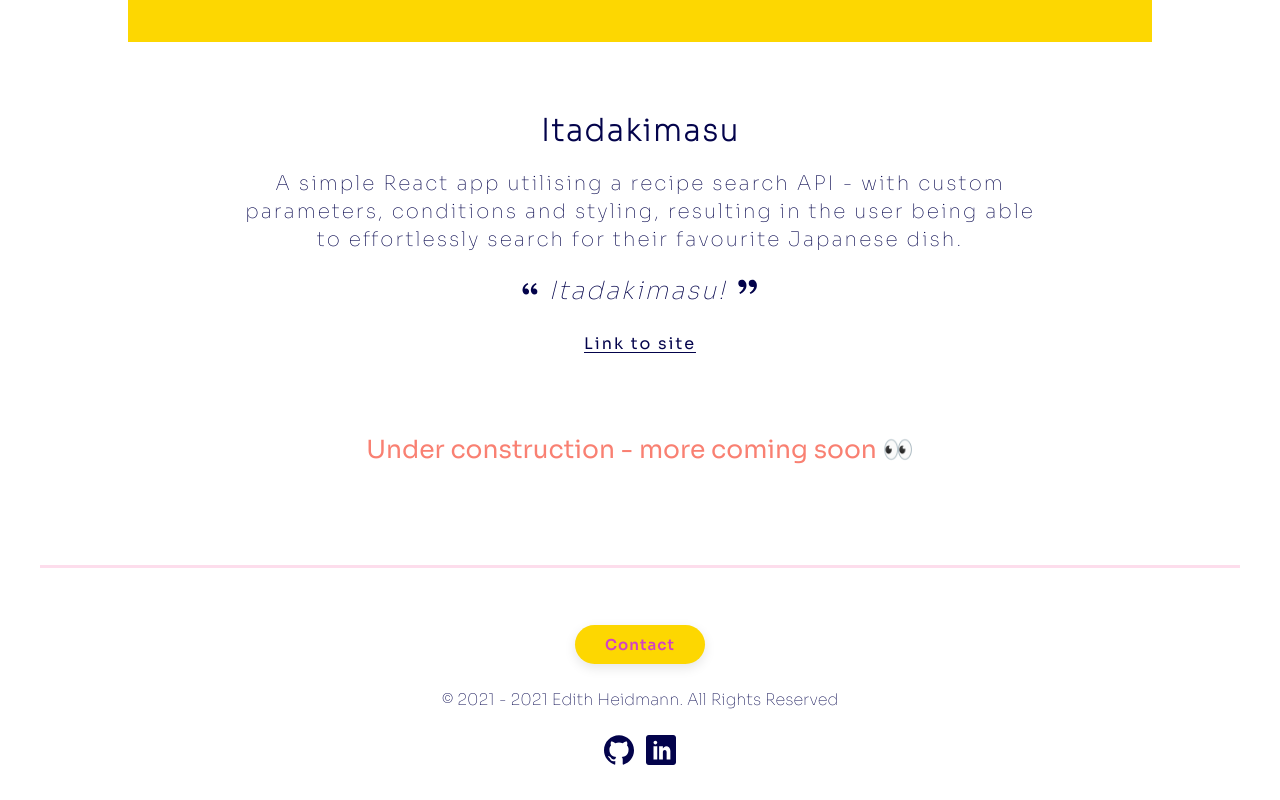
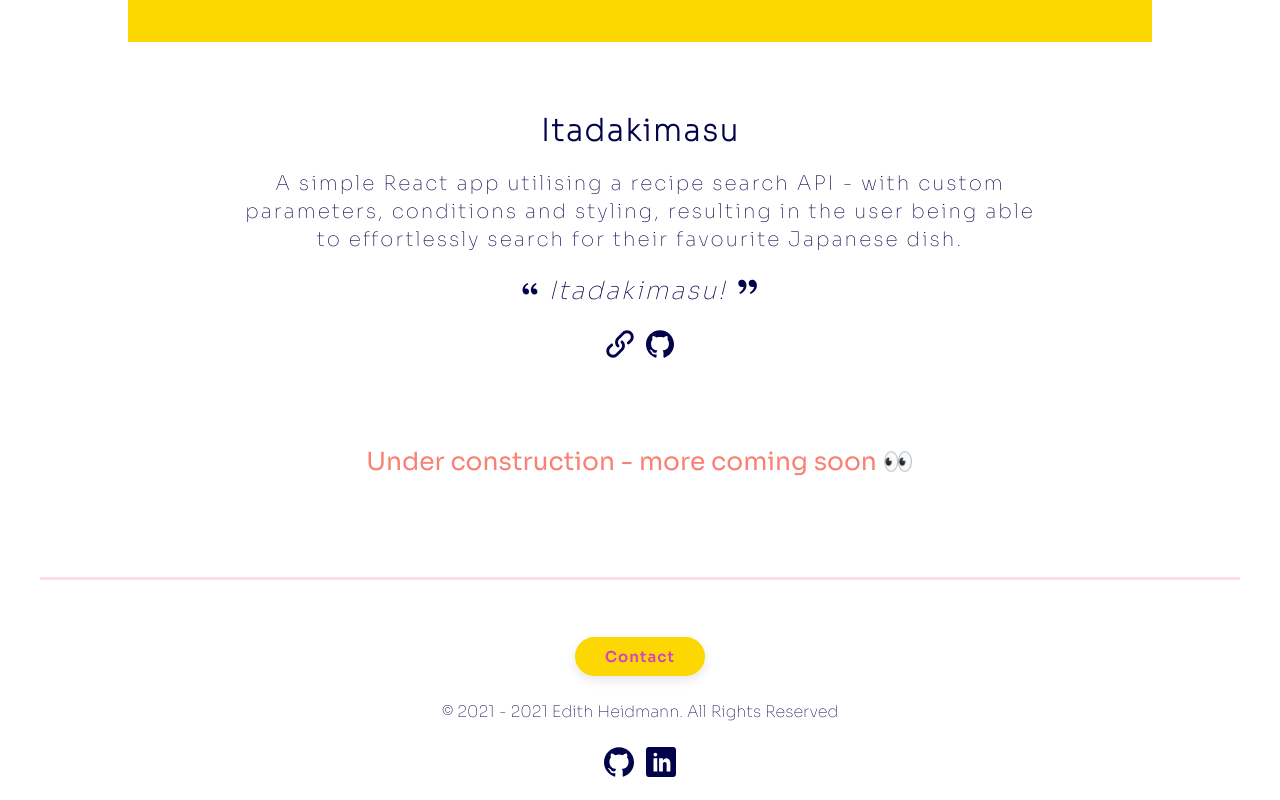
Before and after one commit to ediheid/portfolio-frontend, a React (Create React App) app: page /home/projects in a window 1280 px wide. Shown: the part 845-1645 px from the top of the page. Built offline with nearby package versions, Linux system fonts and the light colour scheme; no server answers.

Commit message:
Added github repo link and website link to project

```diff
--- a/src/Views/Projects/ItadakimasuSection.js
+++ b/src/Views/Projects/ItadakimasuSection.js
@@ -5,7 +5,7 @@ import itadakimasuMobileHome from "./static/itadakimasu-mobile-home.png";
 import { RiDoubleQuotesL } from "react-icons/ri";
 import { RiDoubleQuotesR } from "react-icons/ri";
 
-const ItadakimasuSection = () => {
+const ItadakimasuSection = (props) => {
   return (
     <section className="cards-container">
       {/* ? Card are - entire card contents is a link to the project */}
@@ -43,19 +43,27 @@ const ItadakimasuSection = () => {
           </span>
         </p>
 
-        {/* // ! Re-style! */}
-        {/* // ! Link to website as will as the entire card being a li */}
+        {/* Project links container */}
+        <div className="project-links-container">
           <a
-          className="website-written-link"
+            className="website-project-link"
             href="https://epic-hypatia-0d24fe.netlify.app/"
             target="_blank"
             rel="noreferrer noopener"
+            alt="link to Itadakimasu website"
           >
-          Link to site
+            <props.ImLink />
           </a>
-
-        {/* // ! Maybe for underline */}
-        <div className="expanded-card-underline"></div>
+          <a
+            className="git-hub-project-link"
+            href="https://github.com/ediheid/japanese-recipe-app"
+            target="_blank"
+            rel="noreferrer noopener"
+            alt="link to Itadakimasu GitHub repository"
+          >
+            <props.ImGithub />
+          </a>
+        </div>
       </div>
     </section>
   );
--- a/src/Views/Projects/Projects.js
+++ b/src/Views/Projects/Projects.js
@@ -2,6 +2,10 @@ import React, { useEffect } from "react";
 import NavBar from "../../Components/NavBar/NavBar";
 // Card Components
 import ItadakimasuSection from "./ItadakimasuSection";
+
+// Icons to pass down via props to individual cards
+import { ImGithub } from "react-icons/im";
+import { ImLink } from "react-icons/im";
 
 // AOS
 import Aos from "aos";
@@ -19,14 +23,10 @@ const Projects = () => {
       <NavBar />
       <main data-aos="fade-down" className="project-page-main-container">
         <h1 className="project-page-heading">Projects</h1>
-        {/* <p className="projects-subheading">
-          A collection of dynamic Single Page Applications, static websites, and
-          design concepts.
-        </p> */}
 
         {/*  Cards Section.. */}
         <section className="cards-container">
-          <ItadakimasuSection />
+          <ItadakimasuSection ImGithub={ImGithub} ImLink={ImLink} />
         </section>
 
         <div className="underConstruction">
--- a/src/Views/Projects/projects.scss
+++ b/src/Views/Projects/projects.scss
@@ -30,17 +30,6 @@
   font-size: 3.5rem;
   color: $main-site-blue;
 }
-
-// .projects-subheading {
-//   margin: 50px 0 0 0;
-//   width: 250px;
-
-//   font-family: $main-font-regular-font-family;
-//   color: $main-site-blue;
-//   font-size: 1.7rem;
-//   text-align: center;
-//   letter-spacing: 1px;
-// }
 
 // * Cards Section
 
@@ -114,35 +103,30 @@
   width: 80%;
 }
 
-.website-written-link {
-  margin: 2rem 0 0 0;
-  font-size: 1.5rem;
-  font-family: $main-font-regular-font-family;
-  color: $main-site-blue;
+.project-links-container {
+  display: flex;
+  justify-content: space-evenly;
 
-  text-underline-offset: 0.3rem;
+  width: 9rem;
+  margin: 2.5rem 0 0 0;
 
-  &:focus {
-    transform: scale(1.1);
-    color: $blue-jeans;
+  .website-project-link,
+  .git-hub-project-link {
+    color: $main-site-blue;
+    font-size: 2.3rem;
+
+    &:active {
+      color: $salmon;
+    }
+  }
+
+  @media (hover: hover) {
+    .website-project-link:hover,
+    .git-hub-project-link:hover {
+      color: $salmon;
+    }
   }
 }
-
-@media (hover: hover) {
-  .website-written-link:hover {
-    transform: scale(1.1);
-    color: $blue-jeans;
-    transition: ease-in-out;
-  }
-}
-
-// ! Maybe for underline
-// .expanded-card-underline {
-//   height: 3.5px;
-//   width: 60%;
-//   background-color: $main-site-blue;
-//   margin: 4rem 0 0 0;
-// }
 
 // ? Itadakimasu Card Styling
 
@@ -196,11 +180,11 @@
     margin: 2rem 0 0 0;
   }
 
-  .website-written-link {
-    margin: 2.8rem 0 0 0;
-    font-size: 1.6rem;
-
-    text-underline-offset: 0.3rem;
+  .project-links-container {
+    .website-project-link,
+    .git-hub-project-link {
+      font-size: 2.8rem;
+    }
   }
 }
 
```
Lines whose indentation alone changed are shown as unchanged.
